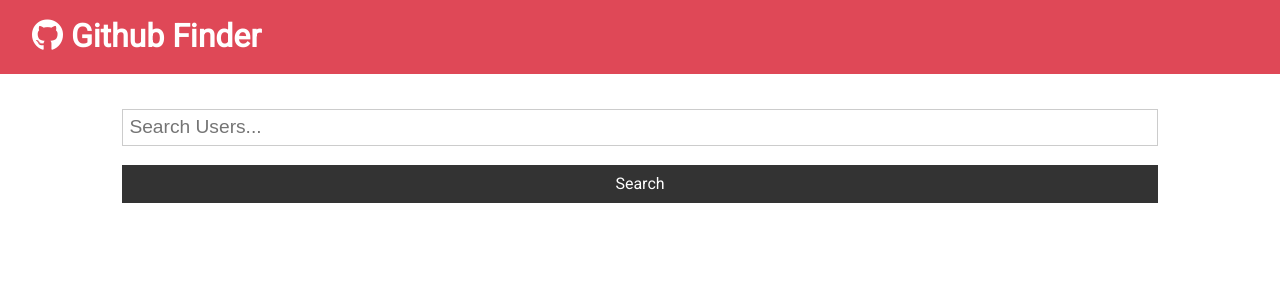
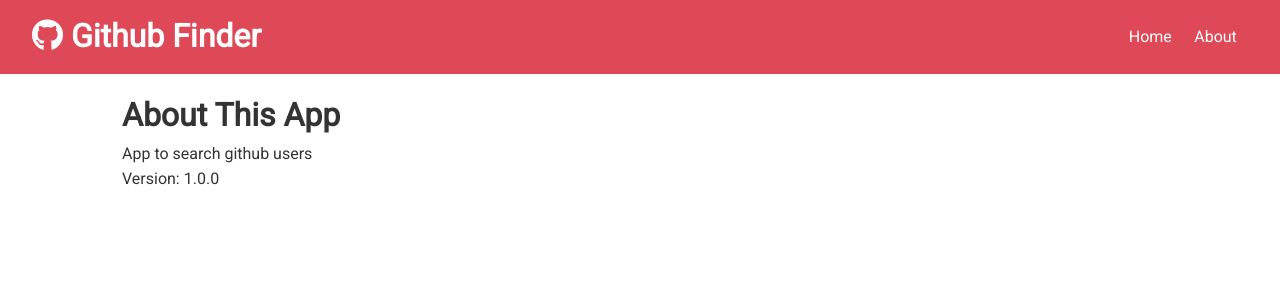
Before and after one commit to MHB2011/github-finder-react, a React (Create React App) app: page /about in a window 1280 px wide. Shown: the top 300 px of the page. Built offline with nearby package versions, Linux system fonts and the light colour scheme.

Commit message:
Added routes

```diff
--- a/package.json
+++ b/package.json
@@ -9,6 +9,7 @@
     "axios": "^0.19.2",
     "react": "^16.13.1",
     "react-dom": "^16.13.1",
+    "react-router-dom": "^5.2.0",
     "react-scripts": "3.4.3"
   },
   "scripts": {
--- a/src/App.js
+++ b/src/App.js
@@ -1,8 +1,10 @@
-import React, { Component } from "react";
+import React, { Component, Fragment } from "react";
+import { BrowserRouter as Router, Switch, Route } from "react-router-dom";
 import "./App.css";
 import Navbar from "./components/layout/Navbar";
 import Users from "./components/users/Users";
 import Alert from "./components/layout/Alert";
+import About from "./components/pages/About";
 import Search from "./components/users/Search";
 import axios from "axios";
 
@@ -19,7 +21,7 @@
       const res = await axios.get(
         `https://api.github.com/search/users?q=${text}&client_id=${process.env.REACT_APP_GITHUB_CLIENT_ID}&client_secret=${process.env.REACT_APP_GITHUB_CLIENT_SECRET}`
       );
-      this.setState({ users: res.data.items, loading: false, alert: "" });
+      this.setState({ users: res.data.items, loading: false, alert: null });
     } catch (e) {
       this.setAlert({
         alert: {
@@ -48,10 +50,18 @@
     const { users, loading } = this.state;
 
     return (
+      <Router>
         <div className="App">
           <Navbar title="Github Finder" icon="fab fa-github" />
           <div className="container">
             <Alert alert={this.state.alert} />
+
+            <Switch>
+              <Route
+                exact
+                path="/"
+                render={(props) => (
+                  <Fragment>
                     <Search
                       searchUsers={this.searchUsers}
                       clearUsers={this.clearUsers}
@@ -59,8 +69,14 @@
                       setAlert={this.setAlert}
                     />
                     <Users loading={loading} users={users} />
+                  </Fragment>
+                )}
+              />
+              <Route exact path="/about" component={About} />
+            </Switch>
           </div>
         </div>
+      </Router>
     );
   }
 }
--- a/src/components/layout/Navbar.js
+++ b/src/components/layout/Navbar.js
@@ -1,5 +1,6 @@
 import React from "react";
 import PropTypes from "prop-types";
+import { Link } from "react-router-dom";
 
 const Navbar = ({ icon, title }) => {
   return (
@@ -7,6 +8,14 @@
       <h1>
         <i className={icon}></i> {title}
       </h1>
+      <ul>
+        <li>
+          <Link to="/">Home</Link>
+        </li>
+        <li>
+          <Link to="/about">About</Link>
+        </li>
+      </ul>
     </div>
   );
 };
--- /dev/null
+++ b/src/components/pages/About.js
@@ -0,0 +1,13 @@
+import React, { Fragment } from "react";
+
+const About = () => {
+  return (
+    <Fragment>
+      <h1>About This App</h1>
+      <p>App to search github users</p>
+      <p>Version: 1.0.0</p>
+    </Fragment>
+  );
+};
+
+export default About;
```
Also changed, not shown: 1 other file (tests, documents, lock files or other folders). Lines whose indentation alone changed are shown as unchanged.
